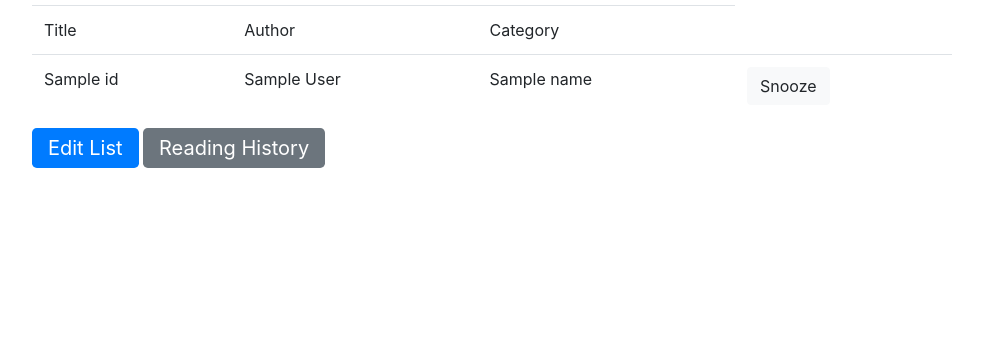
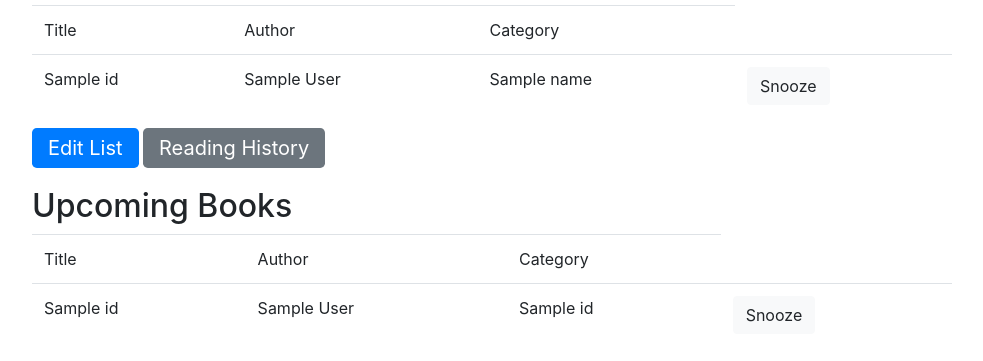
Before and after one commit to bearistotle/reading-list, a Flask app: template templates/home.html in a window 1280 px wide. Shown: the part 229-590 px from the top of the page, without its empty margins (148-1131 px from the left). Run offline with Flask 2, Linux system fonts and the light colour scheme; the visitor is signed in with stand-in values (Sample User, id 1); tables that the repository leaves empty hold one stand-in row (values such as "Sample post"); the template is opened without the code that fills it: most values are stand-ins (such as "Sample title", 1, 10 or a date in 2020); some libraries are stand-ins or nearby versions.

Commit message:
Finished v1. Added review snippets and link to display of full review. Added upcoming books view.

```diff
--- a/main.py
+++ b/main.py
@@ -35,9 +35,6 @@ def home():
     book_list = Book.query.filter_by(user=user.id, read=False).all()
     book_list = sorted(book_list, key=lambda x: x.date_added)
 
-    # print statement for debugging
-    for book in book_list:
-        print(book, book.date_added)
 
     # if 3 or fewer books, display all books
     if len(book_list) <= 3:
@@ -64,7 +61,7 @@ def home():
         # (what is the difference? iterables don't support indexing?)
         current_list = list(zip(book_list, category_list, style_list))
 
-        return render_template("home.html", list=current_list)
+        return render_template("home.html", current=current_list)
 
     # if more than 3 books, display first book from ea category
     else:
@@ -116,7 +113,74 @@ def home():
 
         current_list = list(zip(current_books, category_list, style_list))
 
-        return render_template("home.html", list=current_list)
+        # if booklist < 6, add all over 3 to upcoming
+        upcoming_books = []
+        if len(book_list) <= 6:
+            for book in book_list:
+                if book not in current_books:
+                    upcoming_books.append(book)
+
+            category_list = []
+            [category_list.append(Category.query.filter_by(id=book.category).first()) for book in upcoming_books]
+
+            style_list = []
+            for category in category_list:
+                if category.name == "5 Mins to Kill":
+                    style = "table-success"
+                elif category.name == "Relax/Escape":
+                    style = "table-info"
+                elif category.name == "Focused Learning":
+                    style = "table-warning"
+                else:
+                    style = "table-secondary"
+
+                style_list.append(style)
+
+            upcoming_list = list(zip(upcoming_books, category_list, style_list))
+
+        # else add 4, 5, 6 to upcoming
+        else:
+
+            i = 1
+            while len(upcoming_books) < 3:
+                for book in book_list:
+                    if book not in current_books:
+
+                        if book.category == i:
+
+                            earlier_bk_in_cat = False
+
+                            for tome in upcoming_books:
+
+                                if tome.category == i:
+                                    earlier_bk_in_cat = True
+                                    break
+
+                            if earlier_bk_in_cat == False:
+                                upcoming_books.append(book)
+                                break
+
+                i += 1
+
+            category_list = []
+            [category_list.append(Category.query.filter_by(id=book.category).first()) for book in upcoming_books]
+
+            style_list = []
+            for category in category_list:
+                if category.name == "5 Mins to Kill":
+                    style = "table-success"
+                elif category.name == "Relax/Escape":
+                    style = "table-info"
+                elif category.name == "Focused Learning":
+                    style = "table-warning"
+                else:
+                    style = "table-secondary"
+
+                style_list.append(style)
+
+            upcoming_list = list(zip(upcoming_books, category_list, style_list))
+
+        return render_template("home.html", current=current_list, upcoming=upcoming_list)
 
 
 @app.route("/login", methods=["GET", "POST"])
@@ -301,6 +365,7 @@ def reading_history():
         book.rating = rating
         book.review = review
         book.read = True
+        book.date_read = datetime.utcnow()
 
         db.session.commit()
         flash(f"{book.title} added to your reading history.", "info")
@@ -309,13 +374,17 @@ def reading_history():
     # form data has been validated and db has been updated
     user_email = session["user"]
     user = User.query.filter_by(email=user_email).first()
-    history = Book.query.filter_by(user=user.id, read=True)
+    read_books = Book.query.filter_by(user=user.id, read=True).all()
+
+    review_snippets = []
+    for book in read_books:
+        snippet = book.review[:200]
+        review_snippets.append(snippet)
+
+    history = list(zip(read_books, review_snippets))
 
     return render_template("reading-history.html", history=history)
 
-# TODO: Fix snooze function (or processing in home);
-# category 2 only updates after books in other categories are snoozed;
-# other categories seem to work fine.
 
 @app.route("/snooze", methods=["GET"])
 def snooze():
@@ -333,5 +402,16 @@ def snooze():
 
     return redirect(url_for("home"))
 
+@app.route("/full-review", methods=["GET"])
+def full_review():
+
+    if request.args:
+
+        book = Book.query.get(request.args.get("id"))
+
+        return render_template("full-review.html", book=book)
+
+    return redirect(url_for("reading_history"))
+
 if __name__ == "__main__":
     app.run()
--- a/models.py
+++ b/models.py
@@ -3,6 +3,7 @@ from flask import Flask
 from flask_sqlalchemy import SQLAlchemy
 from hashutils import make_pw_hash
 
+# TODO: Increase size of review column
 # classes: User, Book, Recommendations?, Reading Lists? (for users to subscribe to)
 class Book(db.Model):
     id = db.Column(db.Integer, primary_key=True)
@@ -12,19 +13,21 @@ class Book(db.Model):
     user = db.Column(db.Integer, db.ForeignKey("user.id"))
     date_added = db.Column(db.DateTime)
     read = db.Column(db.Boolean(), nullable=False)
+    date_read = db.Column(db.DateTime)
     rating = db.Column(db.String(5), nullable=True)
     review = db.Column(db.String(5000), nullable=True)
     isbn = db.Column(db.String(20), nullable=True)
 
 
     # do I need to initialize book instances with rating, review, and isbn?
-    def __init__(self, title, author, category, user, date_added, read=False, rating=None, review=None, isbn=None):
+    def __init__(self, title, author, category, user, date_added, read=False, date_read=None, rating=None, review=None, isbn=None):
         self.title = title
         self.author = author
         self.category = category
         self.user = user
         self.date_added = date_added
         self.read = read
+        self.date_read = date_read
         self.rating = rating
         self.review = review
         self.isbn = isbn
--- a/templates/home.html
+++ b/templates/home.html
@@ -3,7 +3,7 @@
 {% block content %}
 <h2>Current Reading List</h2>
 
-  {% if list %}
+  {% if current %}
     <table class="table table-hover">
       <thead>
         <tr>
@@ -13,7 +13,7 @@
         </tr>
       </thead>
       <tbody>
-        {% for book in list %}
+        {% for book in current %}
           <tr class={{ book[2] }}>
             <td>{{ book[0].title }}</td>
             <td>{{ book[0].author }}</td>
@@ -32,6 +32,33 @@
     <a href="/edit-list" class="btn-primary btn-lg" role="button">Edit List</a>
 
     <a href="/reading-history" class="btn-secondary btn-lg" role="button">Reading History</a>
+  <br><br>
+  <h2>Upcoming Books</h2>
+  {% if upcoming %}
+    <table class="table table-hover">
+      <thead>
+        <tr>
+          <td>Title</td>
+          <td>Author</td>
+          <td>Category</td>
+        </tr>
+      </thead>
+      <tbody>
+        {% for book in upcoming %}
+          <tr class="{{ book[2] }}">
+            <td>{{ book[0].title }}</td>
+            <td>{{ book[0].author }}</td>
+            <td>{{ book[0].name }}</td>
+            <td>
+              <a href="/snooze?id={{ book[0].id }}"><button type="button" class="btn btn-light snooze">Snooze</button></a>
+            </td>
+          </tr>
+        {% endfor %}
+      </tbody>
+      {% else %}
+      <p>There are no upcoming books. Add more books to your reading list!</p>
+      {% endif %}
+    </table>
 <!--
     <button type="button">Browse Reading Lists</button>
     <button type="button">Settings</button>
```
Also changed, not shown: templates/full-review.html (added, +15 -0 lines), templates/reading-history.html (+6 -6 lines).
